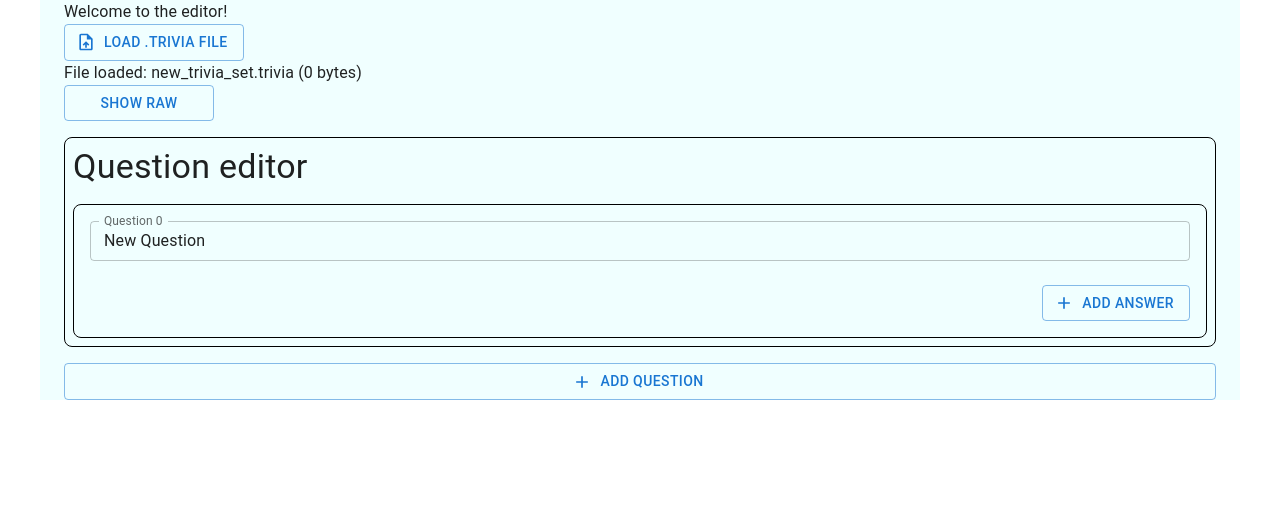
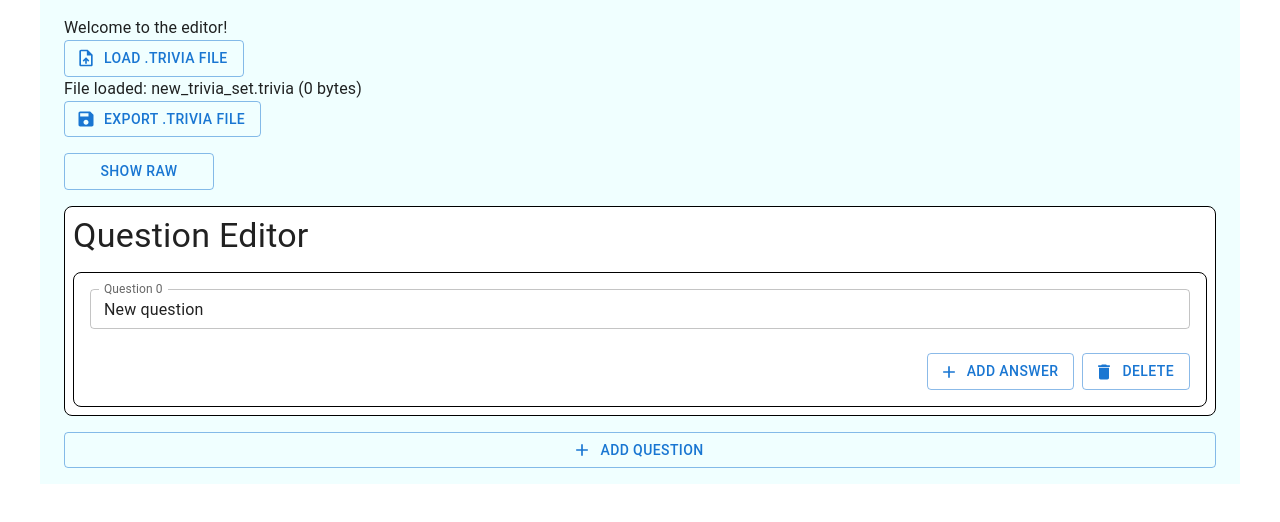
Before and after one commit to jonhuo11/trivia-game, a React (Vite) app: page /editor in a window 1280 px wide. Both pictures are taken after a click on the button "CREATE NEW QUESTION SET". Shown: the top 522 px of the page. Built offline with nearby package versions, Linux system fonts and the light colour scheme.

Commit message:
file editor done

```diff
--- a/package.json
+++ b/package.json
@@ -14,6 +14,7 @@
     "@emotion/styled": "^11.11.0",
     "@mui/icons-material": "^5.15.5",
     "@mui/material": "^5.15.5",
+    "file-saver": "^2.0.5",
     "localforage": "^1.10.0",
     "match-sorter": "^6.3.3",
     "react": "^18.2.0",
@@ -23,6 +24,7 @@
     "zod": "^3.22.4"
   },
   "devDependencies": {
+    "@types/file-saver": "^2.0.7",
     "@types/react": "^18.2.43",
     "@types/react-dom": "^18.2.17",
     "@typescript-eslint/eslint-plugin": "^6.14.0",
--- a/src/TriviaEditor/TriviaEditor.tsx
+++ b/src/TriviaEditor/TriviaEditor.tsx
@@ -8,11 +8,12 @@ This is a separate page from the game
 */
 
 import { Box, Button, Container, CssBaseline, TextField, Typography } from "@mui/material"
-import { useRef, useState } from "react"
-import { TriviaFileContentType } from "./TriviaFileContentTypes"
+import { useEffect, useRef, useState } from "react"
+import { TriviaFileContentType, TriviaQuestionType } from "./TriviaFileContentTypes"
 import TriviaFileContentParser from "./TriviaFileContentTypes"
 import TriviaQuestionAnswerEditor from "./TriviaQuestionAnswerEditor"
-import { Add, UploadFile } from "@mui/icons-material"
+import { Add, Save, UploadFile } from "@mui/icons-material"
+import FileSaver from "file-saver"
 
 export interface LoadedTriviaFile {
     name: string,
@@ -26,7 +27,7 @@ const NewDefaultLoadedTriviaFile:LoadedTriviaFile = {
     parsedData: {
         questions: [
             {
-                q: "New Question",
+                q: "New question",
                 a: []
             }
         ]
@@ -40,6 +41,31 @@ const TriviaEditor = () => {
     const [triviaData, setTriviaData] = useState<LoadedTriviaFile>()
 
     const [showRawFileData, setShowRawFileData] = useState<boolean>(false)
+
+
+    //const triviaQAEditors = useRef<{[key in string]: TriviaQAEditorHandle}>({})
+
+    const updateTriviaQuestion = (qi:number, q:TriviaQuestionType) => {
+        if (triviaData && triviaData.parsedData.questions.length > qi) {
+            setTriviaData(p => {
+                const clone:LoadedTriviaFile = {
+                    ...p!,
+                    parsedData: {
+                        questions: [
+                            ...p!.parsedData.questions,
+                        ]
+                    }
+                }
+                // TODO update byte size
+                clone.parsedData.questions[qi] = q
+                return clone
+
+                /*const clone = JSON.parse(JSON.stringify(p)) as LoadedTriviaFile
+                clone.parsedData.questions[qi] = q
+                return clone*/
+            })
+        }
+    }
 
 
     const handleTriviaFileUpload = async () => {
@@ -68,26 +94,44 @@ const TriviaEditor = () => {
         if (!triviaData) {
             setTriviaData(NewDefaultLoadedTriviaFile)
         } else {
-            setTriviaData(p => {if (p) { return {
-                ...p,
-                parsedData: {
-                    questions: [
-                        ...p.parsedData.questions,
-                        {
-                            q: "a",
-                            a: []
-                        }
-                    ]
+            setTriviaData(p => {
+                const clone:LoadedTriviaFile = {
+                    ...p!,
+                    parsedData: {
+                        questions: [
+                            ...p!.parsedData.questions,
+                            {
+                                q: "New question", a: []
+                            }
+                        ]
+                    }
                 }
-            }}})
+                return clone
+            })
         }
+    }
+
+    const ExportTriviaFile = () => {
+        console.log("Exporting .trivia file...", triviaData?.parsedData)
+        FileSaver.saveAs(new Blob(
+            [JSON.stringify(triviaData?.parsedData, undefined, 4)],
+            {type: "text/plain;charset=utf-8"}
+        ), triviaData?.name)
+        // if (triviaQAEditors.current) {
+        //     console.log("QA Editors: ", triviaQAEditors.current)
+        //     for (var i in triviaQAEditors.current) {
+        //         const QAEditor = triviaQAEditors.current[i]
+        //         QAEditor.collect()
+        //     }
+        // }
     }
 
     return <Container
         component="main"
         sx={{
             backgroundColor: "azure",
-            height: "100%"
+            height: "100%",
+            paddingY: "16px"
         }}
     >
         <CssBaseline/>
@@ -113,11 +157,15 @@ const TriviaEditor = () => {
                         />
                     </Button>
                     <Typography display={!triviaData ? "none" : "flex"}>File loaded: {triviaData?.name} ({triviaData?.sizeBytes} bytes)</Typography>
+                    <Button variant="outlined" startIcon={<Save/>} onClick={ExportTriviaFile}>
+                        Export .trivia File
+                    </Button>
                 </Box>
 
                 {triviaData && <Box
                     display="flex"
                     flexDirection="column"
+                    marginTop="16px"
                 >
                     <Button
                         variant="outlined"
@@ -142,18 +190,24 @@ const TriviaEditor = () => {
                     padding="8px"
                     border="1px solid black"
                     borderRadius="8px"
-                >{triviaData && <>
-                    <Typography variant="h4">Question editor</Typography>
+                    sx={{
+                        visibility: triviaData ? "visible" : "hidden",
+                        backgroundColor:"white"
+                    }}
+                >
+                    <Typography variant="h4">Question Editor</Typography>
 
-                    {triviaData.parsedData.questions.map((v, i) => {
+                    {triviaData?.parsedData.questions.map((v, i) => {
                         return <TriviaQuestionAnswerEditor
                             key={i}
                             index={i}
                             q={v.q}
                             a={v.a}
+                            handleUpdateTriviaQA={updateTriviaQuestion}
+                            // ref={e => triviaQAEditors.current[i] = e!}
                         />
-                    })}</>
-                }</Box>
+                    })}
+                </Box>
 
                 <Box display="flex" flexDirection="column" gap="24px">
                     <Button
--- a/src/TriviaEditor/TriviaQuestionAnswerEditor.tsx
+++ b/src/TriviaEditor/TriviaQuestionAnswerEditor.tsx
@@ -1,21 +1,45 @@
 
 import { Add, Delete } from "@mui/icons-material"
 import { Box, Button, TextField } from "@mui/material"
-import { TriviaAnswerType } from "./TriviaFileContentTypes"
+import { TriviaAnswerType, TriviaQuestionType } from "./TriviaFileContentTypes"
+//import { forwardRef, useImperativeHandle } from "react"
 
 interface TriviaQuestionAnswerEditorProps {
     index: number,
     q: string,
     a: TriviaAnswerType[],
-    handleAddAnswer?: () => void
-    handleDeleteAnswer?: (i: number) => void
+    handleUpdateTriviaQA?: (qi:number, q:TriviaQuestionType) => void,
+    handleDeleteQA?: (qi:number) => void,
 }
 
-const TriviaQuestionAnswerEditor = ({
-    index,
-    q,
-    a,
-}: TriviaQuestionAnswerEditorProps) => {
+/*
+export interface TriviaQAEditorHandle {
+    // returns data needed to update the question in triviaData
+    collect: () => TriviaQuestionType
+}*/
+
+const TriviaQuestionAnswerEditor = (
+    {
+        index,
+        q,
+        a,
+        handleUpdateTriviaQA,
+        handleDeleteQA
+    }: TriviaQuestionAnswerEditorProps
+) => {
+
+    // useImperativeHandle(ref, () => {
+    //     return {
+    //         collect() {
+    //             console.log("collect!")
+    //             return {
+    //                 q: "temp",
+    //                 a: []
+    //             }
+    //         }
+    //     }
+    // }, [])
+
     return <Box
         display="flex"
         flexDirection="column"
@@ -29,7 +53,14 @@ const TriviaQuestionAnswerEditor = ({
             label={`Question ${index}`}
             fullWidth
             size="small"
-            defaultValue={q}
+            value={q}
+            onChange={(evt) => {
+                if (!handleUpdateTriviaQA) return
+                handleUpdateTriviaQA(index, {
+                    q: evt.target.value,
+                    a: a
+                })
+            }}
         />
         <Box
             paddingLeft="32px"
@@ -38,6 +69,7 @@ const TriviaQuestionAnswerEditor = ({
             flexDirection="column"
             gap="8px"
         >{a.map((v, i) => <Box
+            key={i}
             display="flex"
             flexDirection="row"
             gap="4px"
@@ -48,13 +80,23 @@ const TriviaQuestionAnswerEditor = ({
                 fullWidth
                 size="small"
                 defaultValue={v.a}
+                onChange={evt => {
+                    if (!handleUpdateTriviaQA) return
+                    const clone = {
+                        q: q,
+                        a: [...a]
+                    }
+                    clone.a[i].a = evt.target.value
+                    handleUpdateTriviaQA(index, clone)
+                }}
             />
             <Box
                 display="flex"
                 flexDirection="row"
                 justifyContent="space-between"
-                minWidth="200px"
+                minWidth="180px"
                 flexGrow={1}
+                flexShrink={1}
             >
                 <Button
                     variant="outlined"
@@ -63,8 +105,26 @@ const TriviaQuestionAnswerEditor = ({
                     sx={{
                         flexGrow: 1
                     }}
+                    onClick={_evt => {
+                        if (!handleUpdateTriviaQA) return
+                        const clone = {
+                            q: q,
+                            a: [...a]
+                        }
+                        clone.a[i].correct = !clone.a[i].correct
+                        handleUpdateTriviaQA(index, clone)
+                    }}
                 >{v.correct ? "Correct" : "Wrong"}</Button>
-                <Button variant="outlined" endIcon={<Delete/>} size="small">
+                <Button variant="outlined" endIcon={<Delete/>} size="small" onClick={()=>{
+                    // delete answer
+                    if (!handleUpdateTriviaQA) return
+                    const clone = {
+                        q: q,
+                        a: [...a]
+                    }
+                    clone.a.splice(i)
+                    handleUpdateTriviaQA(index, clone)
+                }}>
                     Delete
                 </Button>
             </Box>
@@ -73,11 +133,32 @@ const TriviaQuestionAnswerEditor = ({
             display="flex"
             flexDirection="row"
             justifyContent="flex-end"
+            gap="8px"
         >
             <Button
                 variant="outlined"
                 startIcon={<Add/>}
+                onClick={() => {
+                    // add answer
+                    if (!handleUpdateTriviaQA) return
+                    const clone = {
+                        q: q,
+                        a: [...a, {
+                            a: "New answer",
+                            correct: false
+                        }]
+                    }
+                    handleUpdateTriviaQA(index, clone)
+                }}
             >Add Answer</Button>
+            <Button
+                variant="outlined"
+                startIcon={<Delete/>}
+                onClick={() => {
+                    // delete question
+                    if (handleDeleteQA) handleDeleteQA(index)
+                }}
+            >Delete</Button>
         </Box>
     </Box>
 }
```
Also changed, not shown: 1 other file (tests, documents, lock files or other folders).
